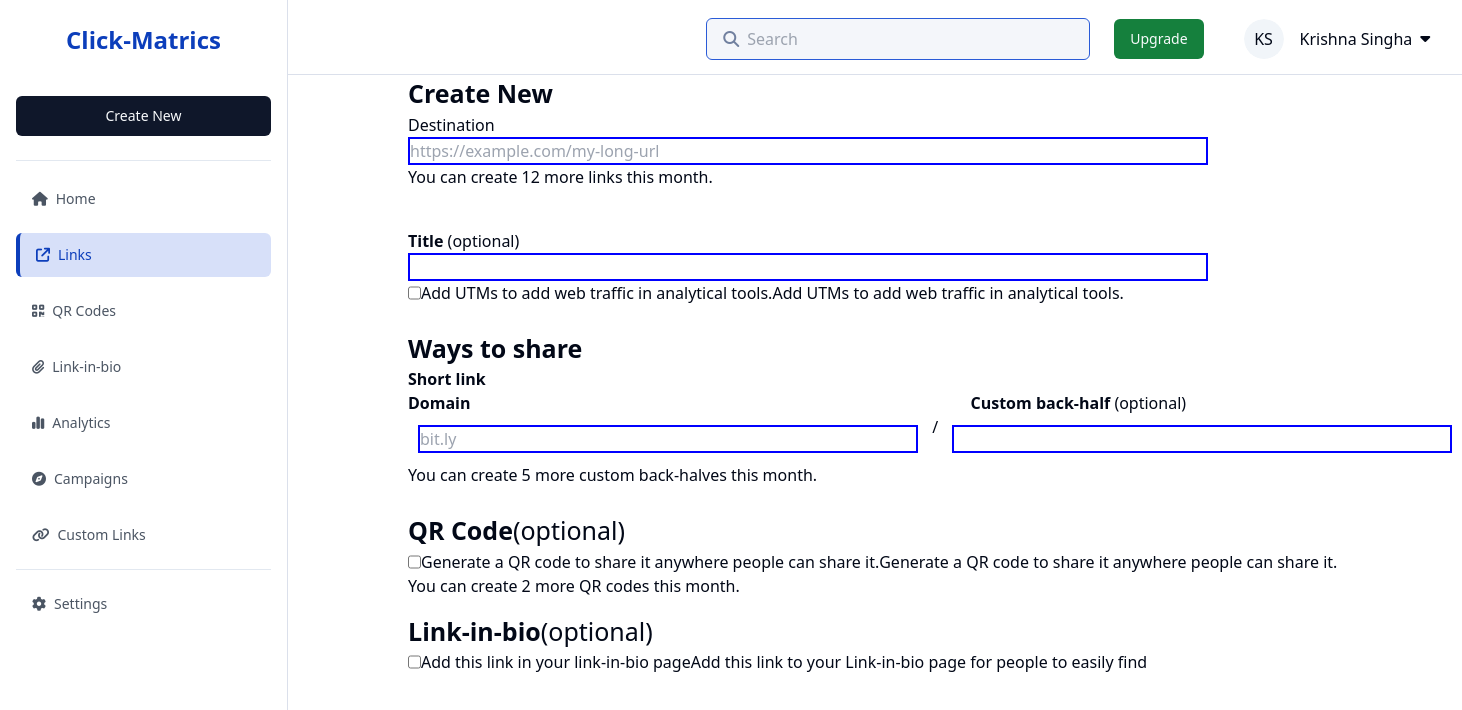
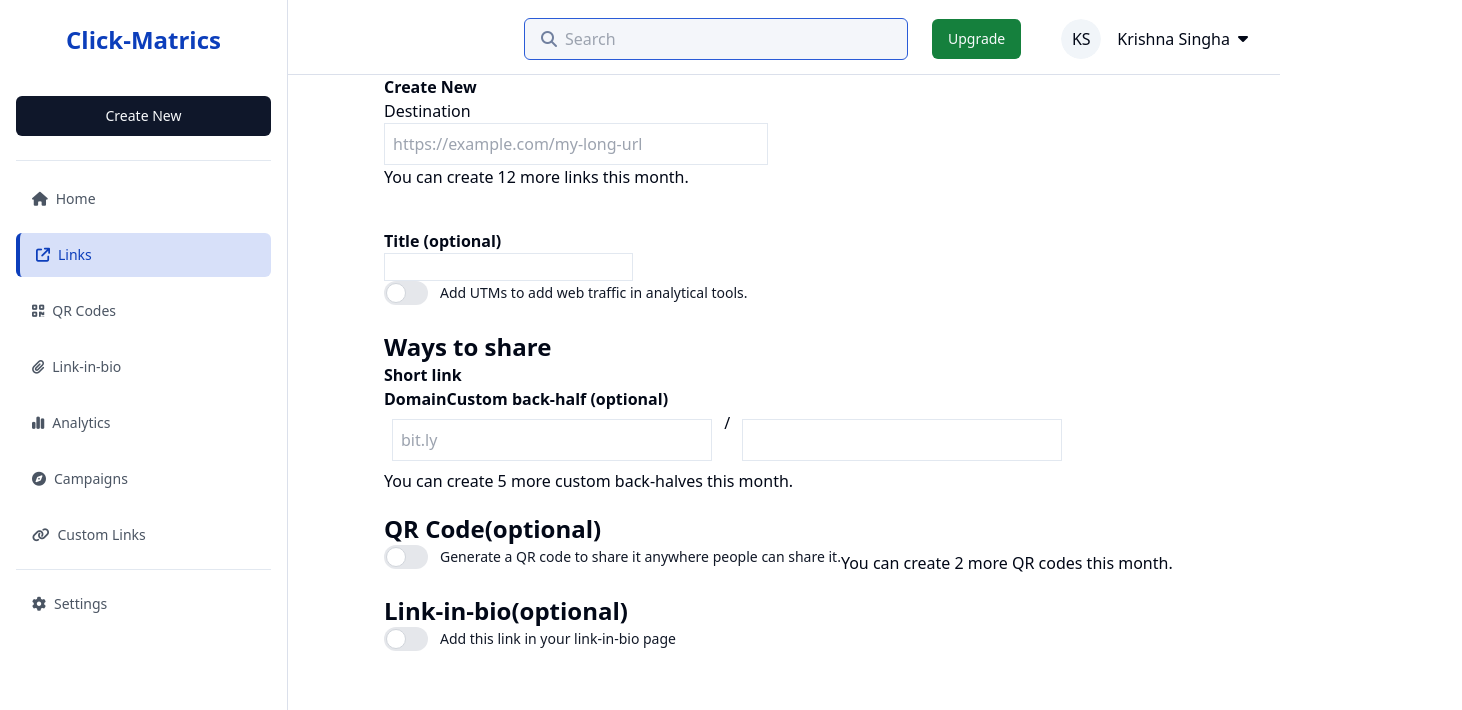
Before and after one commit to oxiton-foundation/click-metrics, a React (Vite) app in the folder client/: page /links in a window 1280 px wide. Shown: the top 710 px of the page, 1462 px wide, since content can reach past the window. Built offline with nearby package versions, Linux system fonts and the light colour scheme.

Commit message:
Links page designed with changes

```diff
--- a/client/src/components/pages/links.tsx
+++ b/client/src/components/pages/links.tsx
@@ -1,13 +1,13 @@
 import Linkscontent from './linkscontent';
-import './style.css'
+
 
 
 
 const Links = () => {
 
     return (
-        <div style={{marginLeft:"120px"}}>
-        <div className="bg-[#fff] w-full h-full">
+        <div className="ml-24">
+        <div className="bg-white w-full h-full">
             <Linkscontent />
         </div>
         </div>
--- a/client/src/components/pages/linkscontent.tsx
+++ b/client/src/components/pages/linkscontent.tsx
@@ -1,6 +1,5 @@
 import React from 'react'
 import { useState } from 'react';
-import './style.css'
 // Function to validate URL syntax
 const isValidURL = (url: string): boolean => {
     const urlPattern = new RegExp(
@@ -14,7 +13,7 @@ const isValidURL = (url: string): boolean => {
     );
     return !!urlPattern.test(url);
 };
-const Linkscontent:React.FC = () => {
+const Linkscontent: React.FC = () => {
     const [inputValue, setInputValue] = useState<string>('');
     const [isValid, setIsValid] = useState<boolean>(true);
 
@@ -27,7 +26,7 @@ const Linkscontent:React.FC = () => {
         <>
 
             <div>
-                <h1 style={{fontSize:"25px"}}><b>Create New</b></h1>
+                <h1 className="text-2x1 font-bold"><b>Create New</b></h1>
                 <label htmlFor="inputField">Destination</label><br></br>
                 <input
                     type="text"
@@ -35,45 +34,59 @@ const Linkscontent:React.FC = () => {
                     value={inputValue}
                     onChange={handleChange}
                     placeholder='https://example.com/my-long-url'
-                    style={{ borderColor: isValid ? 'blue' : 'red', width: "800px", border: "2px solid blue" }}
+                    className={`border ${isValid ? 'border-500' : 'border-red-500'} p-2 w-96`}
                 />
-                {!isValid && <span style={{ color: 'red' }}>Invalid URL format</span>}
+
+                {!isValid && <span className="text-red-500">Invalid URL format</span>}
                 <br />
                 <span>You can create 12 more links this month.</span>
             </div>
-            <div style={{marginTop:"40px"}}>
-            <label htmlFor='title'><b>Title</b> (optional)</label><br></br>
-            <input type='text' id='title' value={inputValue} onChange={handleChange} style={{ border: "2px solid blue", width: "800px" }} />
-            <div style={{ display: "flex", flexDirection: "row" }}>
-                <input type="checkbox" id="switch1" /><label id='lab' htmlFor="switch1">Add UTMs to add web traffic in analytical tools.</label>
-                <p>Add UTMs to add web traffic in analytical tools.</p></div>
+
+            <div className="mt-10">
+                <label htmlFor='title' className="font-bold"><b>Title</b> (optional)</label><br></br>
+                <input type='text' id='title' value={inputValue} onChange={handleChange} className="border p-2 w-900 h-7" />
+                <br></br>
+                <label className="inline-flex items-center cursor-pointer">
+                    <input type="checkbox" value="" className="sr-only peer" />
+                    <div className="relative w-11 h-6 bg-gray-200 peer-focus:outline-none peer-focus:ring-4 peer-focus:ring-blue-300 dark:peer-focus:ring-blue-800 rounded-full peer dark:bg-gray-700 peer-checked:after:translate-x-full rtl:peer-checked:after:-translate-x-full peer-checked:after:border-white after:content-[''] after:absolute after:top-[2px] after:start-[2px] after:bg-white after:border-gray-300 after:border after:rounded-full after:h-5 after:w-5 after:transition-all dark:border-gray-600 peer-checked:bg-blue-600"></div>
+                    <span className="ms-3 text-sm font-medium text-gray-900 dark:text-gray-300">Add UTMs to add web traffic in analytical tools.</span>
+                </label></div>
+
+            <h1 className="text-2xl font-bold mt-5">Ways to share</h1><h3 className="font-bold">Short link</h3>
+            <div className="flex">
+                <label htmlFor='domain' className="font-bold">Domain</label><br></br>
+                <label htmlFor='custom' className="font-bold ml-50">Custom back-half (optional)</label><br></br>
             </div>
-            <h1 style={{fontSize:"25px",marginTop:"25px"}}><b>Ways to share</b></h1><h3><b>Short link</b></h3>
-            <div style={{ display: "flex", flexDirection: "row" }}>
-                <label htmlFor='domain'><b>Domain</b></label><br></br>
-                <label htmlFor='custom' style={{ marginLeft: "500px" }}><b>Custom back-half</b> (optional)</label><br></br>
-            </div>
-            <div style={{ display: "flex", flexDirection: "row" }}>
+            <div className="flex">
 
-                <input type='text' id='domain' value={inputValue} onChange={handleChange} placeholder='bit.ly' style={{ border: "2px solid blue", width: "500px",margin:"10px" }} />&#160;/&#160;
+                <input type='text' id='domain' value={inputValue} onChange={handleChange} placeholder='bit.ly' className="border p-2 w-80 m-2" />&#160;/&#160;
 
-                <input type='text' id='custom' value={inputValue} onChange={handleChange} style={{ border: "2px solid blue", width: "500px",margin:"10px" }} />
+                <input type='text' id='custom' value={inputValue} onChange={handleChange} className="border p-2 w-80 m-2" />
             </div>
             <p>You can create 5 more custom back-halves this month.</p>
 
-            <h1 style={{fontSize:"25px",marginTop:"25px"}}><b>QR Code</b>(optional)</h1>
-            <div style={{ display: "flex", flexDirection: "row" }}>
-                <input type="checkbox" id="switch2" /><label id='lab' htmlFor="switch2">Generate a QR code to share it anywhere people can share it.</label>
-                <span>Generate a QR code to share it anywhere people can share it.</span>
+            <h1 className="text-2xl font-bold mt-5">QR Code(optional)</h1>
+            <label className="inline-flex items-center cursor-pointer">
+                    <input type="checkbox" value="" className="sr-only peer" />
+                    <div className="relative w-11 h-6 bg-gray-200 peer-focus:outline-none peer-focus:ring-4 peer-focus:ring-blue-300 dark:peer-focus:ring-blue-800 rounded-full peer dark:bg-gray-700 peer-checked:after:translate-x-full rtl:peer-checked:after:-translate-x-full peer-checked:after:border-white after:content-[''] after:absolute after:top-[2px] after:start-[2px] after:bg-white after:border-gray-300 after:border after:rounded-full after:h-5 after:w-5 after:transition-all dark:border-gray-600 peer-checked:bg-blue-600"></div>
+                    <span className="ms-3 text-sm font-medium text-gray-900 dark:text-gray-300">Generate a QR code to share it anywhere people can share it.</span>
+                </label>
+
+
+
+
+            <span className="mt-2">You can create 2 more QR codes this month.</span>
+
+            <div className="mt-5">
+                <h1 className="text-2xl font-bold">Link-in-bio(optional)</h1>
+
+                <label className="inline-flex items-center cursor-pointer">
+                    <input type="checkbox" value="" className="sr-only peer" />
+                    <div className="relative w-11 h-6 bg-gray-200 peer-focus:outline-none peer-focus:ring-4 peer-focus:ring-blue-300 dark:peer-focus:ring-blue-800 rounded-full peer dark:bg-gray-700 peer-checked:after:translate-x-full rtl:peer-checked:after:-translate-x-full peer-checked:after:border-white after:content-[''] after:absolute after:top-[2px] after:start-[2px] after:bg-white after:border-gray-300 after:border after:rounded-full after:h-5 after:w-5 after:transition-all dark:border-gray-600 peer-checked:bg-blue-600"></div>
+                    <span className="ms-3 text-sm font-medium text-gray-900 dark:text-gray-300">Add this link in your link-in-bio page</span>
+                </label>
               </div>
-                <span>You can create 2 more QR codes this month.</span>
 
-            <div style={{marginTop:"15px"}}>
-                <h1 style={{fontSize:"25px"}}><b>Link-in-bio</b>(optional)</h1>
-                <div style={{ display: "flex", flexDirection: "row" }}>
-                <input type="checkbox" id="switch3" /><label id='lab' htmlFor="switch3">Add this link in your link-in-bio page</label>
-                <p>Add this link to your Link-in-bio page for people to easily find</p></div>
-            </div>
 
 
         </>
```
Lines whose indentation alone changed are shown as unchanged.
